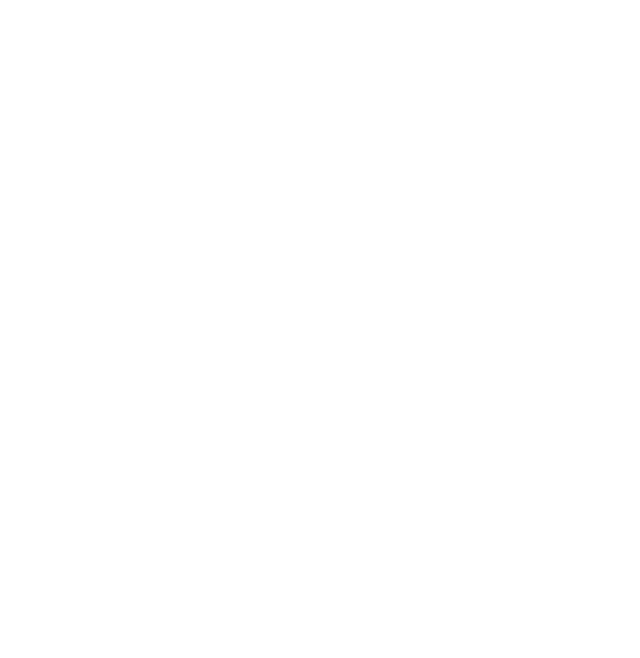
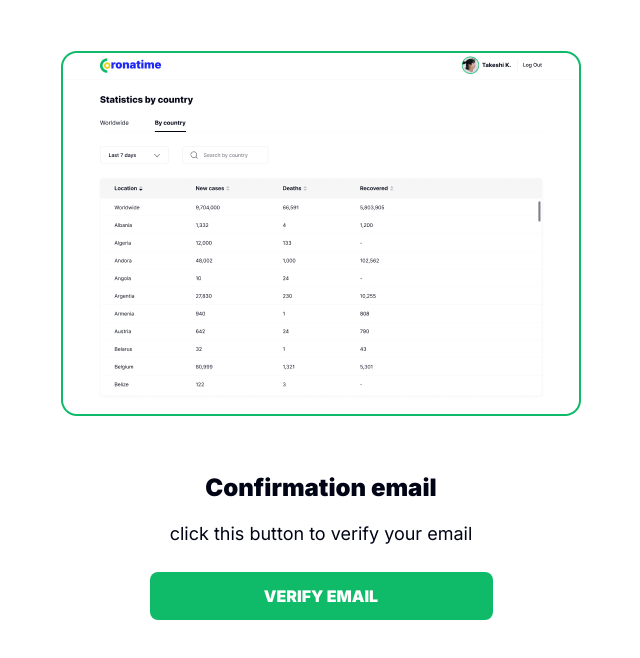
Before and after one commit to Saba-Var/Coronatime, a React (Create React App) app: page /Verify-email in a window 1280 px wide. Before the commit this address had no page. Shown: the top 658 px of the page, without its empty margins (319-959 px from the left). Built offline with nearby package versions, Linux system fonts and the light colour scheme.

Commit message:
feat(page): build email verification page

```diff
--- a/public/assets/locales/en/translation.json
+++ b/public/assets/locales/en/translation.json
@@ -28,5 +28,8 @@
   "English": "English",
   "Log in": "LOG IN",
   "Email": "Email",
-  "Sign": "Log in"
+  "Sign": "Log in",
+  "VERIFY EMAIL": "VERIFY EMAIL",
+  "Confirmation email": "Confirmation email",
+  "Verify email": "click this button to verify your email"
 }
--- a/public/assets/locales/ge/translation.json
+++ b/public/assets/locales/ge/translation.json
@@ -29,5 +29,8 @@
   "Username": "სახელი",
   "Log in": "შესვლა",
   "Email": "ელ-ფოსტა",
-  "Sign": "შესვლა"
+  "Sign": "შესვლა",
+  "VERIFY EMAIL": "დაადასტურეთ მეილი",
+  "Confirmation email": "დამადასტურებელი მეილი",
+  "Verify email": "დააჭირეთ ღილაკს რომ დაადასტუროთ მეილი"
 }
--- a/src/App.tsx
+++ b/src/App.tsx
@@ -1,5 +1,5 @@
 import { BrowserRouter as Router, Routes, Route } from 'react-router-dom'
-import { Login, Signup, ConfirmationEmail } from 'pages'
+import { Login, Signup, ConfirmationEmail, VerifyEmail } from 'pages'
 
 function App() {
   return (
@@ -8,6 +8,7 @@
         <Route path='/' element={<Login />} />
         <Route path='/Sign-up' element={<Signup />} />
         <Route path='/Confirmation-email' element={<ConfirmationEmail />} />
+        <Route path='/Verify-email' element={<VerifyEmail />} />
       </Routes>
     </Router>
   )
--- a/src/assets/images/index.js
+++ b/src/assets/images/index.js
@@ -1,2 +1,3 @@
 export { default as completedIcon } from './completedIcon.png'
+export { default as dashboard } from './dashboard.png'
 export { default as vaccines } from './vaccines.jpg'
--- /dev/null
+++ b/src/components/ConfirmText.tsx
@@ -0,0 +1,24 @@
+import { dashboard } from 'assets/images'
+
+type propsType = {
+  title: string
+  action: string
+}
+
+const ConfirmText: React.FC<propsType> = (props) => {
+  return (
+    <div className='flex flex-col gap-14 p-[4%] items-center pb-0'>
+      <img
+        src={dashboard}
+        alt='dashboard'
+        className='w-[343px] h-[241] md:w-[520px] md:h-[365px]'
+      />
+      <div className='flex flex-col gap-4 items-center'>
+        <p className='text-black text-2xl font-black'>{props.title}</p>
+        <p className='text-black text-lg'>{props.action}</p>
+      </div>
+    </div>
+  )
+}
+
+export default ConfirmText
--- a/src/components/GreenBtn.tsx
+++ b/src/components/GreenBtn.tsx
@@ -1,10 +1,13 @@
 import { useTranslation } from 'react-i18next'
 
-const GreenBtn: React.FC<{ text: string }> = (props) => {
+const GreenBtn: React.FC<{ text: string; onClick?: () => void }> = (props) => {
   const { t } = useTranslation()
 
   return (
-    <button className='bg-green w-full mt-6 rounded-lg h-12 font-black text-white cursor-pointer'>
+    <button
+      onClick={props.onClick}
+      className='bg-green w-full mt-6 rounded-lg h-12 font-black text-white cursor-pointer'
+    >
       {t(props.text)}
     </button>
   )
--- a/src/components/index.js
+++ b/src/components/index.js
@@ -5,6 +5,7 @@
 export { default as WelcomeText } from './WelcomeText'
 export { default as EmailInput } from './EmailInput'
 export { default as TextInput } from './TextInput'
+export { default as ConfirmText } from './ConfirmText'
 export { default as Language } from './Language'
 export { default as Remember } from './Remember'
 export { default as GreenBtn } from './GreenBtn'
--- a/src/pages/Signup/components/SignupForm.tsx
+++ b/src/pages/Signup/components/SignupForm.tsx
@@ -33,7 +33,7 @@
         email: data.Email,
         password: data.Password,
         repeatPassword: data['Repeat Password'],
-        redirectOnConfirm: 'http://localhost:3000/',
+        redirectOnConfirm: '/Verify-email',
       })
       axios({
         method: 'post',
--- /dev/null
+++ b/src/pages/VerifyEmail/VerifyEmail.tsx
@@ -0,0 +1,43 @@
+import { useSearchParams } from 'react-router-dom'
+import { useNavigate } from 'react-router-dom'
+import { useTranslation } from 'react-i18next'
+import { ConfirmText } from 'components'
+import { GreenBtn } from 'components'
+import axios from 'axios'
+
+const VerifyEmail = () => {
+  const [searchParams] = useSearchParams()
+  const hash = searchParams.get('hash')
+  const navigate = useNavigate()
+  const { t } = useTranslation()
+
+  const onclickHandler = () => {
+    axios({
+      method: 'post',
+      url: 'https://coronatime-api.devtest.ge/api/confirm-account',
+      headers: {
+        'Content-Type': 'application/json',
+        accept: 'application/json',
+      },
+      data: {
+        hash,
+      },
+    })
+      .then((res) => {
+        if (res.status === 200) navigate('/Confirmed-email', { replace: true })
+      })
+      .catch((error) => {
+        if (error) alert(`${error.message} 📛`)
+      })
+  }
+  return (
+    <>
+      <ConfirmText title={t('Confirmation email')} action={t('Verify email')} />
+      <div className='w-[343px] md:w-[392] flex justify-center mx-auto'>
+        <GreenBtn text={t('VERIFY EMAIL')} onClick={onclickHandler} />
+      </div>
+    </>
+  )
+}
+
+export default VerifyEmail
--- /dev/null
+++ b/src/pages/VerifyEmail/index.js
@@ -0,0 +1 @@
+export { default } from './VerifyEmail'
--- a/src/pages/index.js
+++ b/src/pages/index.js
@@ -1,3 +1,4 @@
 export { default as ConfirmationEmail } from './ConfirmationEmail'
 export { default as Signup } from './Signup'
 export { default as Login } from './Login'
+export { default as VerifyEmail } from './VerifyEmail'
```
Also changed, not shown: src/assets/images/dashboard.png (added).
